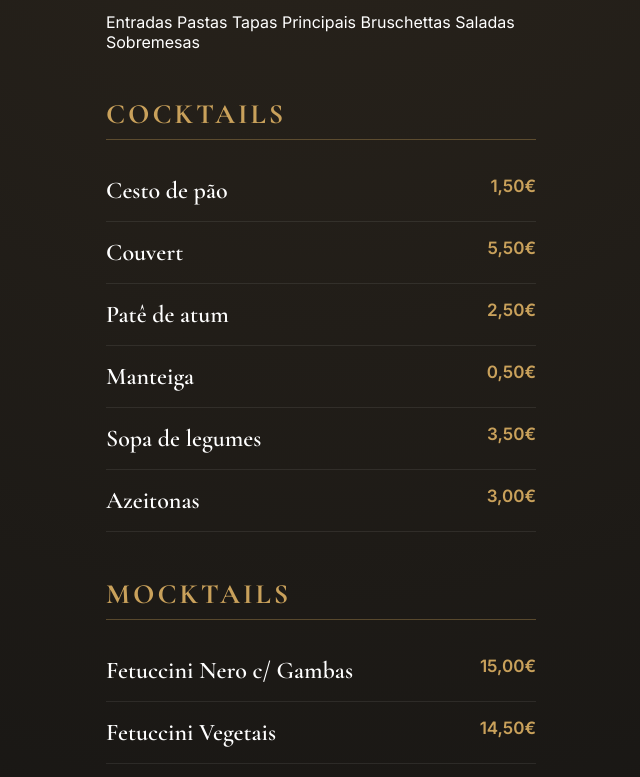
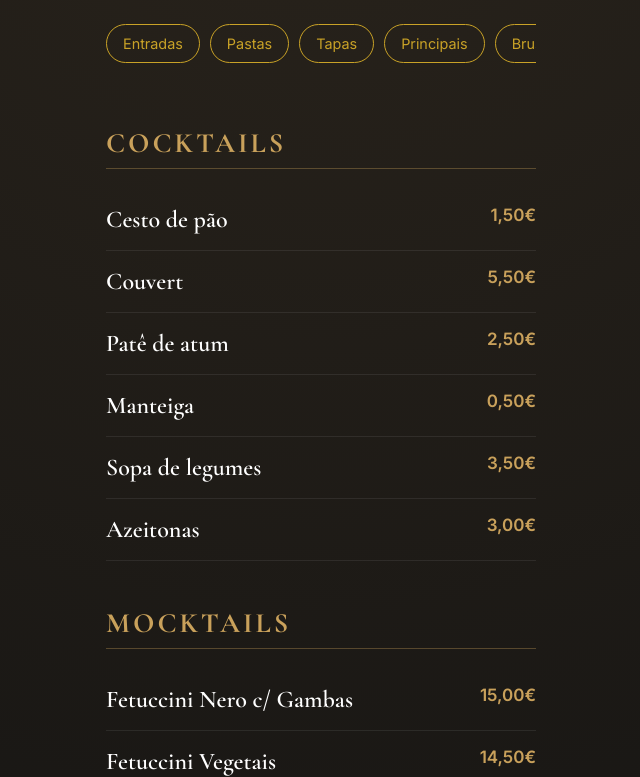
Before and after one commit to jetaimepasbc10/menu-bar, a plain HTML site: page food.html in a window 1280 px wide. Shown: the part 279-1056 px from the top of the page, without its empty margins (319-959 px from the left). Drawn offline with nearby package versions, Linux system fonts and the light colour scheme.

Commit message:
Update style.css

```diff
--- a/style.css
+++ b/style.css
@@ -254,3 +254,34 @@ main{
     color: #c9a227;
     font-weight: bold;
 }
+.menu-tabs {
+    display: flex;
+    gap: 10px;
+    overflow-x: auto;
+    white-space: nowrap;
+    padding: 12px 0 18px;
+    margin-bottom: 20px;
+    scrollbar-width: none;
+}
+
+.menu-tabs::-webkit-scrollbar {
+    display: none;
+}
+
+.menu-tabs a {
+    display: inline-block;
+    padding: 10px 16px;
+    border: 1px solid #c9a227;
+    border-radius: 30px;
+    color: #c9a227;
+    text-decoration: none;
+    font-size: 0.9rem;
+    transition: 0.3s;
+    flex-shrink: 0;
+}
+
+.menu-tabs a:hover,
+.menu-tabs a:active {
+    background: #c9a227;
+    color: #000;
+}
```
